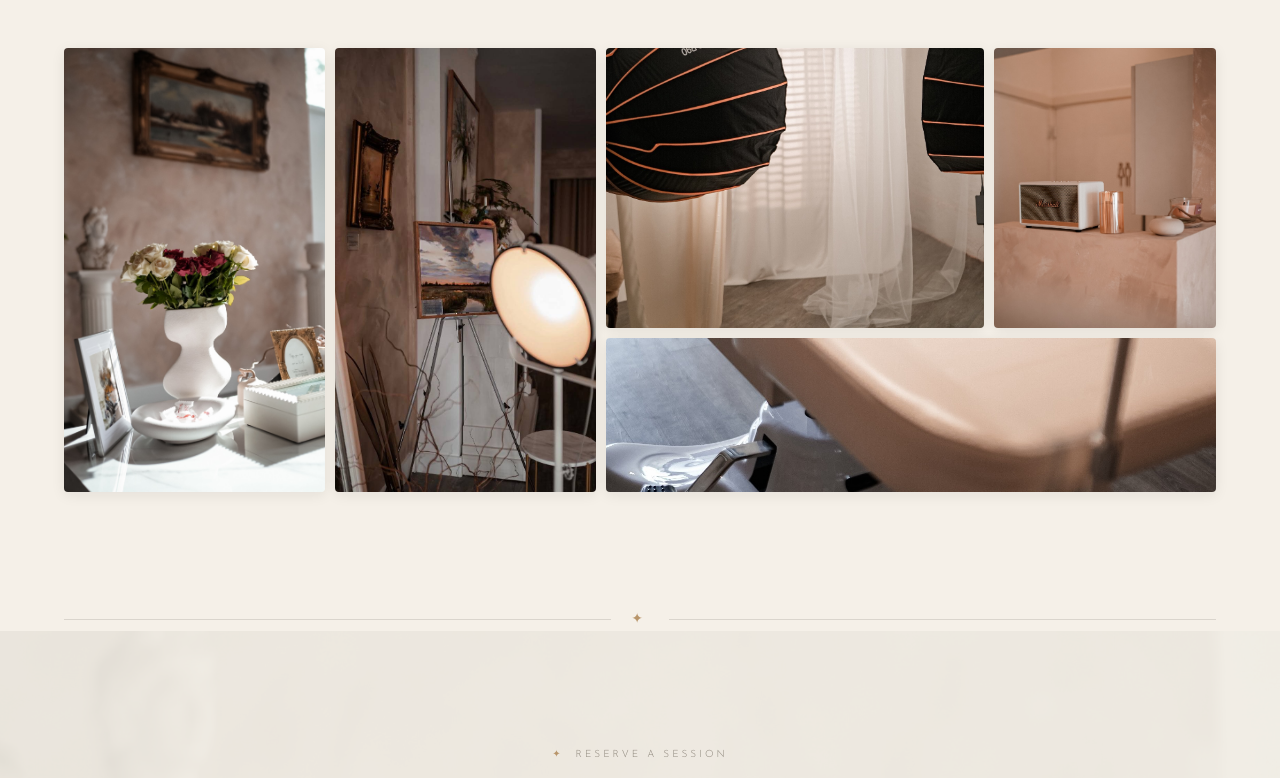
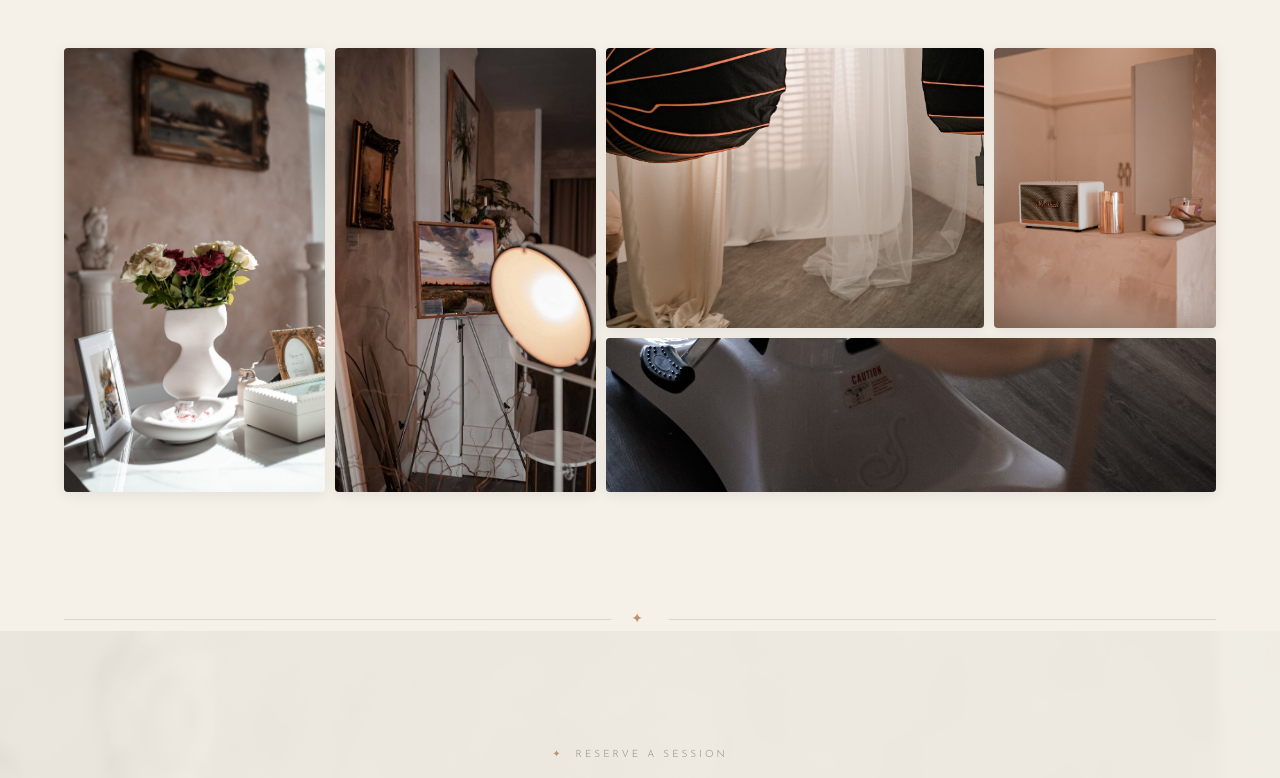
Before and after one commit to tymofiik-glitch/tattoo_dima, a plain HTML site: page index.html in a window 1280 px wide. Shown: the part 5665-6443 px from the top of the page. Drawn offline with nearby package versions, Linux system fonts and the light colour scheme; a web font is replaced by a local one.

Commit message:
Maximize bottom visibility for studio photos

```diff
--- a/index.html
+++ b/index.html
@@ -656,13 +656,13 @@ footer{background:var(--ink);color:rgba(245,240,232,.48);padding:clamp(36px,5.5v
       <img src="img/studio-evening.jpg" alt="Studio — evening light and paintings" style="object-position:center 20%"/>
     </div>
     <div class="sp sp3">
-      <img src="img/studio-photo-zone.jpg" alt="Studio — photo zone with curtains" style="object-position:center 85%"/>
+      <img src="img/studio-photo-zone.jpg" alt="Studio — photo zone with curtains" style="object-position:center 95%"/>
     </div>
     <div class="sp sp4">
       <img src="img/studio-marshall.jpg" alt="Studio — Marshall speaker and details" style="object-position:center 40%"/>
     </div>
     <div class="sp sp5">
-      <img src="img/studio-bed-close.jpg" alt="Studio — tattoo bed" style="object-position:center 80%"/>
+      <img src="img/studio-bed-close.jpg" alt="Studio — tattoo bed" style="object-position:center 95%"/>
     </div>
   </div>
 </section>
```
